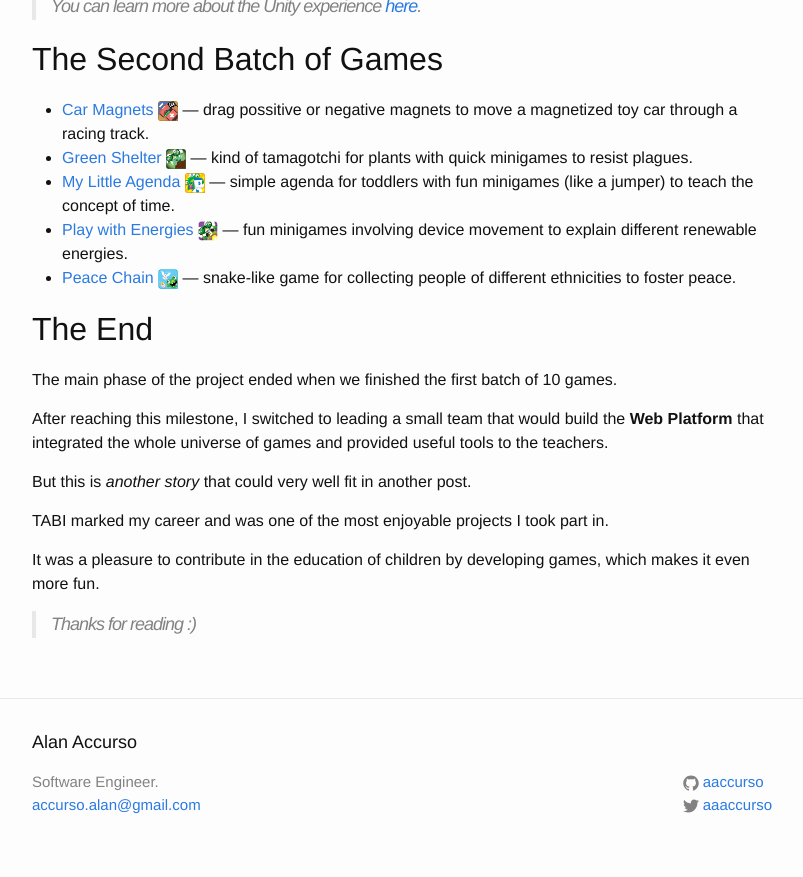
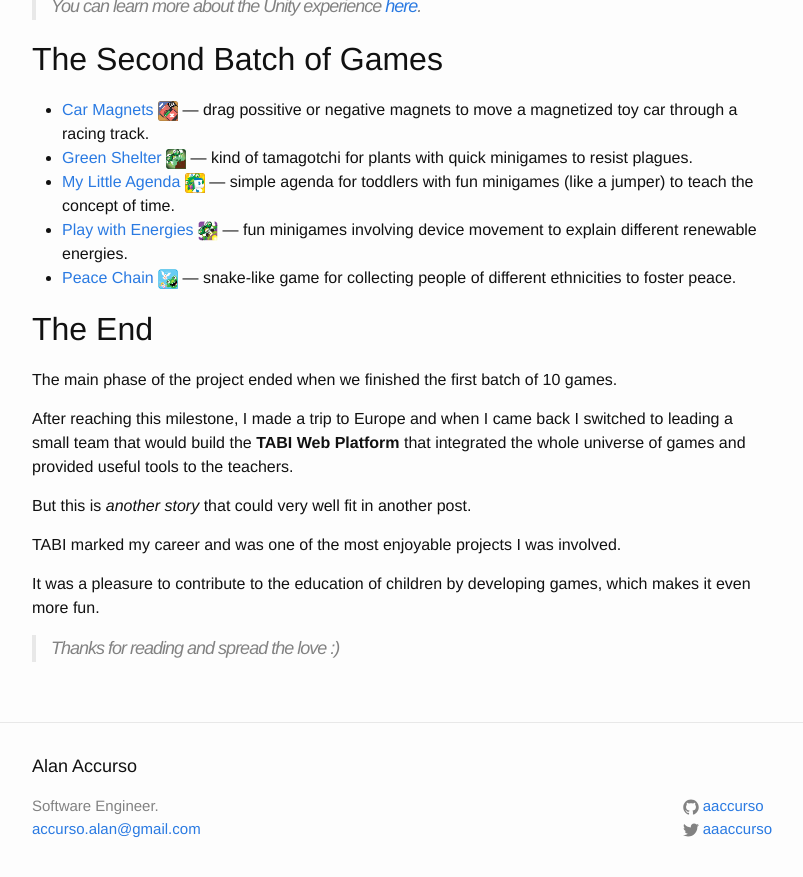
Before and after one commit to aaccurso/aaccurso.github.io, a Jekyll site: the page built from _posts/2017-02-18-tabisworld.markdown, in a window 1280 px wide and 900 px high, scrolled down 3343 px. Shown: the top 877 px of the window, without its empty margins (238-1041 px from the left). Built offline with Jekyll 4.4.1, drawn with Linux system fonts in a browser that asks for light colours; nearby versions of some CDN libraries.

Commit message:
Add small content changes

```diff
--- a/_posts/2017-02-18-tabisworld.markdown
+++ b/_posts/2017-02-18-tabisworld.markdown
@@ -98,15 +98,15 @@ And it paid off.
 
 The main phase of the project ended when we finished the first batch of 10 games.
 
-After reaching this milestone, I switched to leading a small team that would build the **Web Platform** that integrated the whole universe of games and provided useful tools to the teachers.
+After reaching this milestone, I made a trip to Europe and when I came back I switched to leading a small team that would build the **TABI Web Platform** that integrated the whole universe of games and provided useful tools to the teachers.
 
 But this is _another story_ that could very well fit in another post.
 
-TABI marked my career and was one of the most enjoyable projects I took part in.
+TABI marked my career and was one of the most enjoyable projects I was involved.
 
-It was a pleasure to contribute in the education of children by developing games, which makes it even more fun.
+It was a pleasure to contribute to the education of children by developing games, which makes it even more fun.
 
-> Thanks for reading :)
+> Thanks for reading and spread the love :)
 
 [tabisworld]: http://www.tabisworld.com/
 [html5-engines]: https://html5gameengine.com/tag/2d
```
